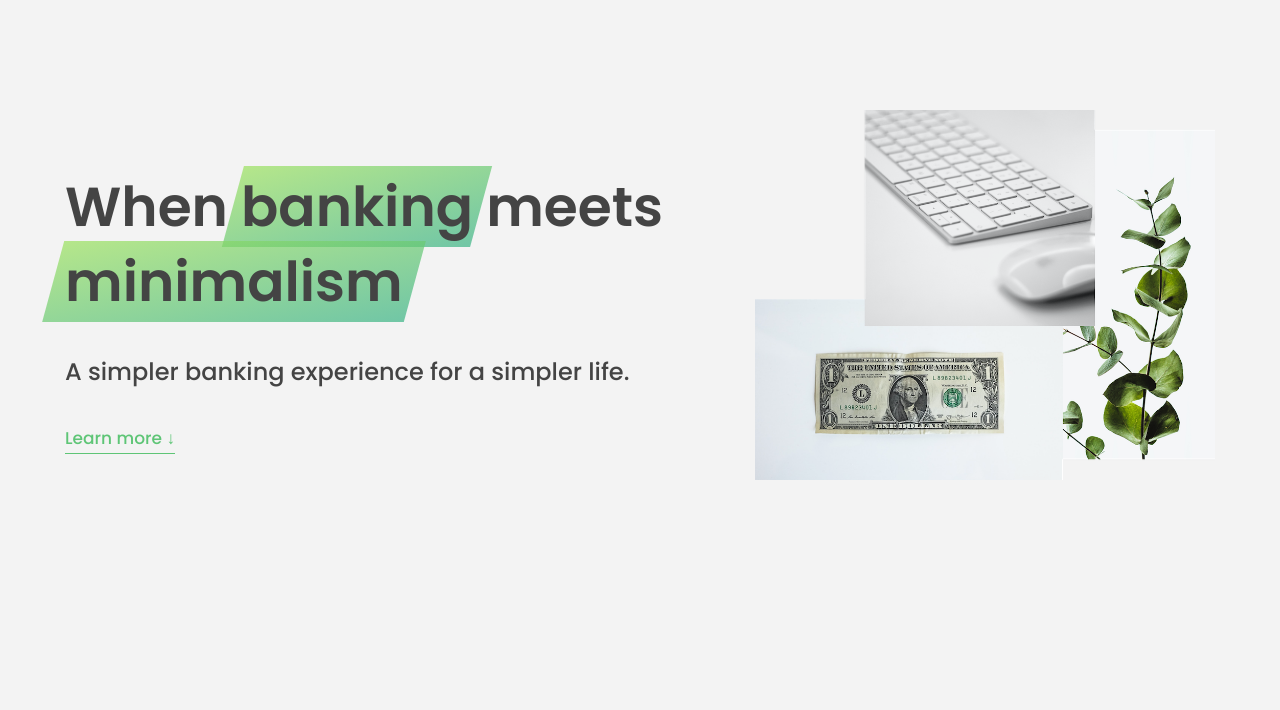
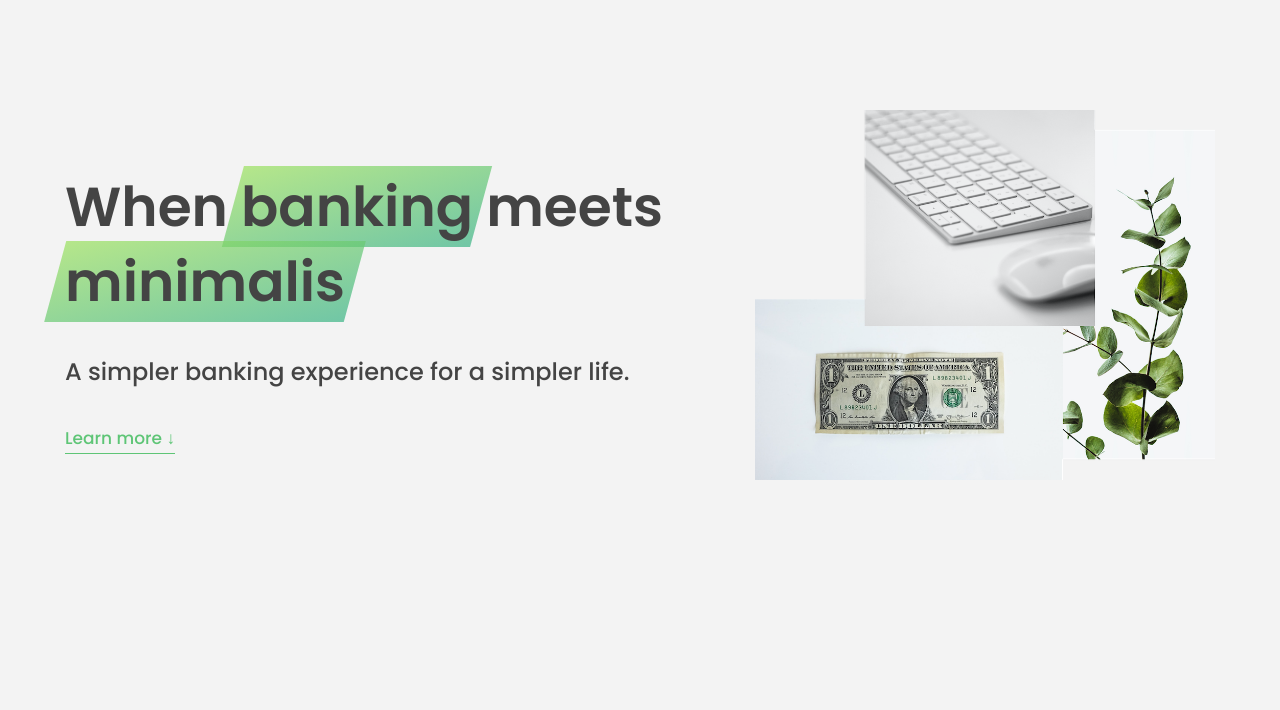
Before and after one commit to aru99/JavaScriptPlayground, a plain HTML site: page revision/bankist_website/index.html in a window 1280 px wide. Shown: the part 90-800 px from the top of the page. Drawn offline with Linux system fonts and the light colour scheme.

Commit message:
changed certain classes

```diff
--- a/revision/bankist_website/index.html
+++ b/revision/bankist_website/index.html
@@ -46,7 +46,7 @@
           <!-- Green highlight effect -->
           <span class="highlight">banking</span>
           meets<br />
-          <span class="highlight">minimalism</span>
+          <span class="highlight">minimalis</span>
         </h1>
         <h4>A simpler banking experience for a simpler life.</h4>
         <button class="btn--text btn--scroll-to">Learn more &DownArrow;</button>
```
